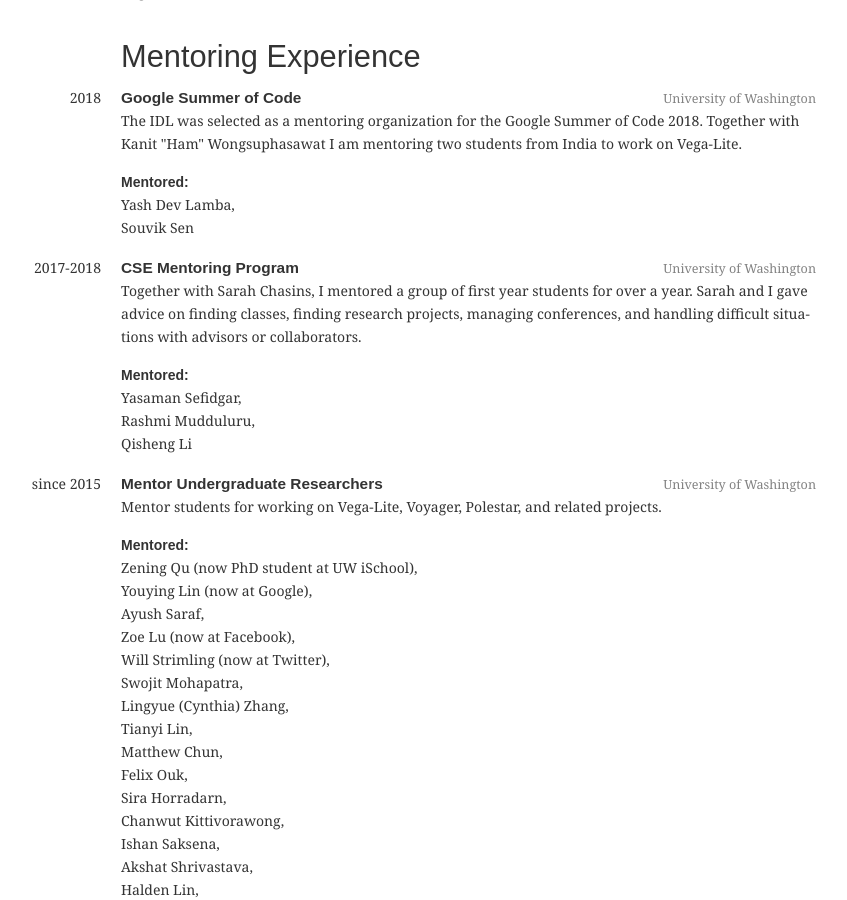
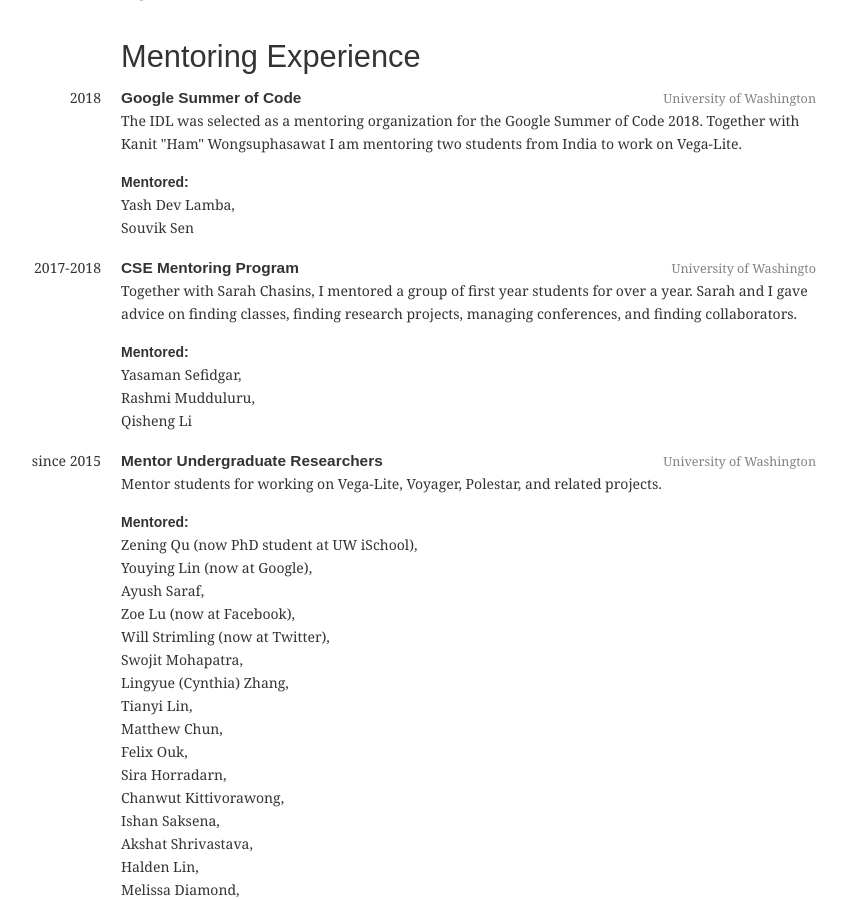
Before and after one commit to domoritz/domoritz.github.io, a Jekyll site: the page built from cv.html, in a window 1280 px wide and 900 px high, scrolled down 6119 px. Shown: the whole window, without its empty margins (224-1071 px from the left). Built offline with Jekyll 4.4.1, drawn with Linux system fonts in a browser that asks for light colours.

Commit message:
Update mentoring.yml

```diff
--- a/_data/mentoring.yml
+++ b/_data/mentoring.yml
@@ -8,8 +8,8 @@
     - Souvik Sen
 - title: "CSE Mentoring Program"
   year: 2017-2018
-  location: University of Washington
-  description: Together with Sarah Chasins, I mentored a group of first year students for over a year. Sarah and I gave advice on finding classes, finding research projects, managing conferences, and handling difficult situations with advisors or collaborators.
+  location: University of Washingto
+  description: Together with Sarah Chasins, I mentored a group of first year students for over a year. Sarah and I gave advice on finding classes, finding research projects, managing conferences, and finding collaborators.
   who:
     - Yasaman Sefidgar
     - Rashmi Mudduluru
```
